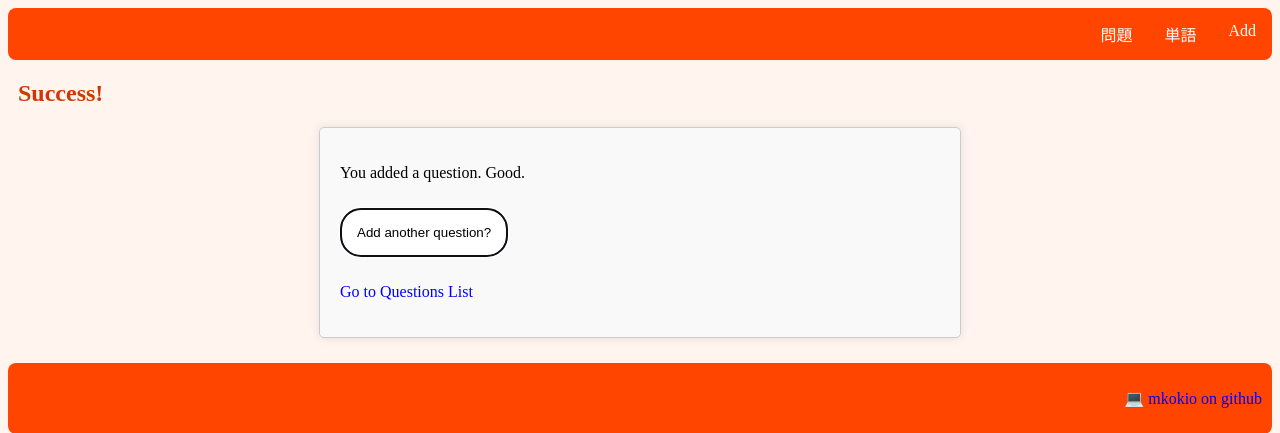
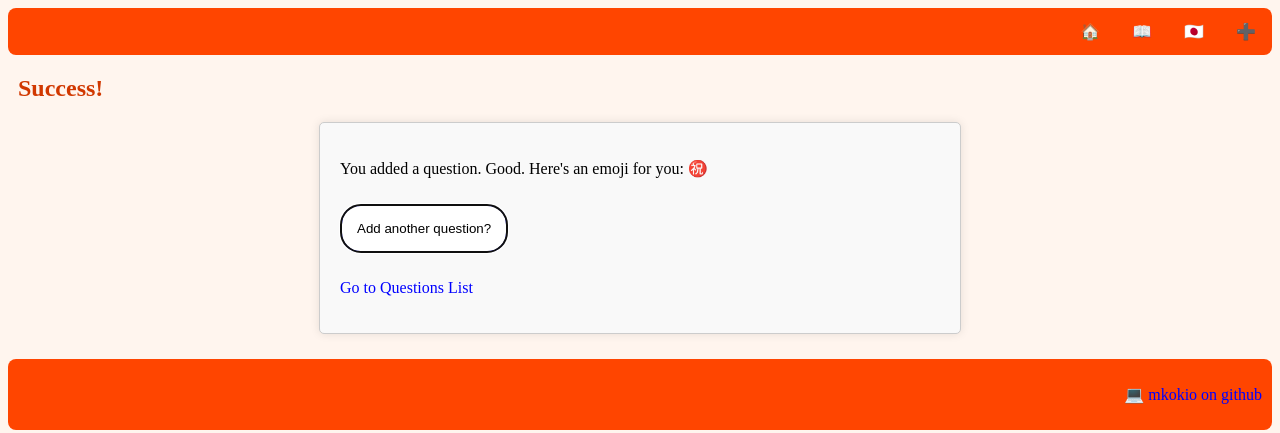
Before and after one commit to mkokio/html5study, a Django app: page /questions/success/ in a window 1280 px wide. Shown: the top 433 px of the page. Run offline with Django 5.2, Linux system fonts and the light colour scheme.

Commit message:
created lannding page

```diff
--- a/html5study/urls.py
+++ b/html5study/urls.py
@@ -16,8 +16,10 @@ Including another URLconf
 """
 from django.contrib import admin
 from django.urls import include, path
+from questions import views
 
 urlpatterns = [
+        path("", views.landing_page, name="landing_page"),  # Set the landing page as the default route
     path('questions/', include('questions.urls')),
     path('admin/', admin.site.urls),
 ]
--- a/questions/templates/nav.html
+++ b/questions/templates/nav.html
@@ -1,13 +1,16 @@
 <nav>
     <ul class="nav">
         <li class="nav">
-            <a href="{% url 'questions:add' %}" class="{% if request.resolver_match.url_name == 'add' %}active{% endif %}">Add</a>
+            <a href="{% url 'questions:add' %}" class="{% if request.resolver_match.url_name == 'add' %}active{% endif %}">➕</a>
         </li>
         <li class="nav">
-            <a href="{% url 'questions:allvocab' %}" class="{% if request.resolver_match.url_name == 'allvocab' %}active{% endif %}">単語</a>
+            <a href="{% url 'questions:allvocab' %}" class="{% if request.resolver_match.url_name == 'allvocab' %}active{% endif %}">🇯🇵</a>
         </li>
         <li class="nav">
-            <a href="{% url 'questions:index' %}" class="{% if request.resolver_match.url_name == 'index' %}active{% endif %}">問題</a>
+            <a href="{% url 'questions:index' %}" class="{% if request.resolver_match.url_name == 'index' %}active{% endif %}">📖</a>
+        </li>
+        <li class="nav">
+            <a href="{% url 'landing_page' %}" class="{% if request.resolver_match.url_name == 'landing_page' %}active{% endif %}">🏠</a>
         </li>
     </ul>
 </nav>
--- a/questions/templates/questions/success.html
+++ b/questions/templates/questions/success.html
@@ -5,9 +5,8 @@
 {% block content %}
     <h2>Success!</h2>
     <form action="{% url 'questions:add' %}">
-        <p>You added a question. Good.</p>
+        <p>You added a question. Good. Here's an emoji for you: ㊗️</p>
         <button type="submit" class="add-another" autofocus>Add another question?</button>
         <p><a href="{% url 'questions:index' %}">Go to Questions List</a></p>
     </form>
-</body>
 {% endblock %}
--- a/questions/urls.py
+++ b/questions/urls.py
@@ -9,8 +9,4 @@ urlpatterns = [
     path("allvocab/", views.allvocab, name="allvocab"),
     # ex: /questions/5-5/
     path("<str:question_code>/", views.detail, name="detail"),
-    # ex: /polls/5/results/
-    #path("<int:question_id>/results/", views.results, name="results"),
-    # ex: /polls/5/vote/
-    #path("<int:question_id>/vote/", views.vote, name="vote"),
 ]
--- a/questions/views.py
+++ b/questions/views.py
@@ -77,3 +77,7 @@ def allvocab(request):
         "vocab_list": vocab_list,
     }
     return render(request, "questions/allvocab.html", context)
+
+#step 1: create the view
+def landing_page(request):
+    return render(request, 'landing_page.html')
```
Also changed, not shown: questions/templates/landing_page.html (added, +9 -0 lines).
